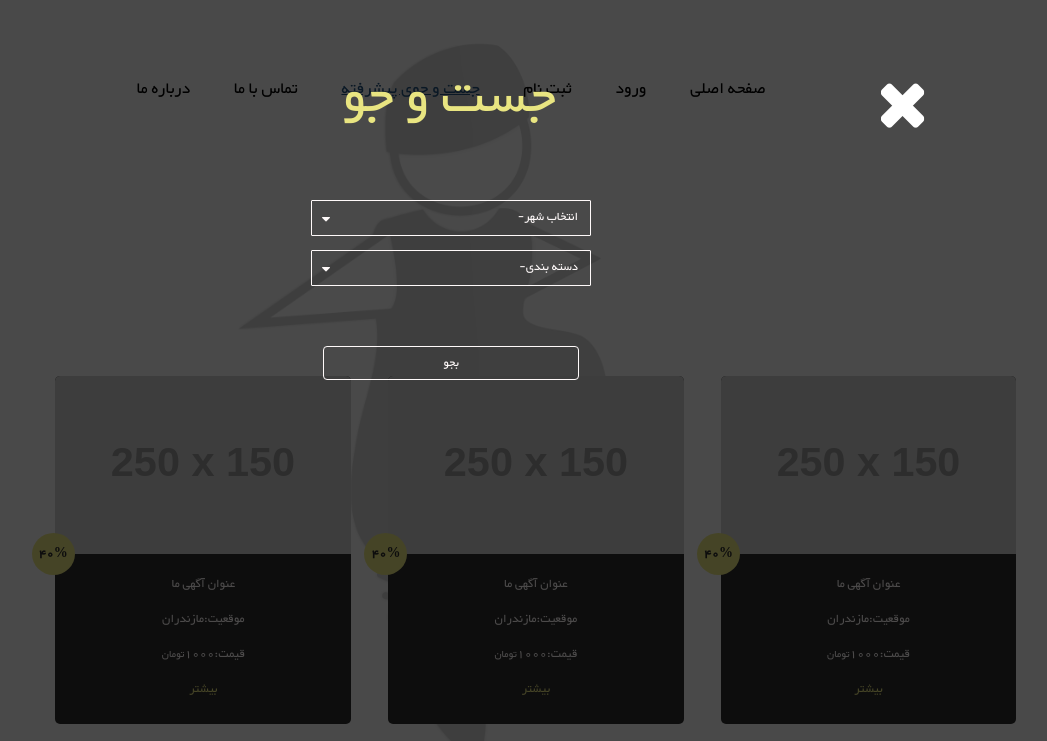
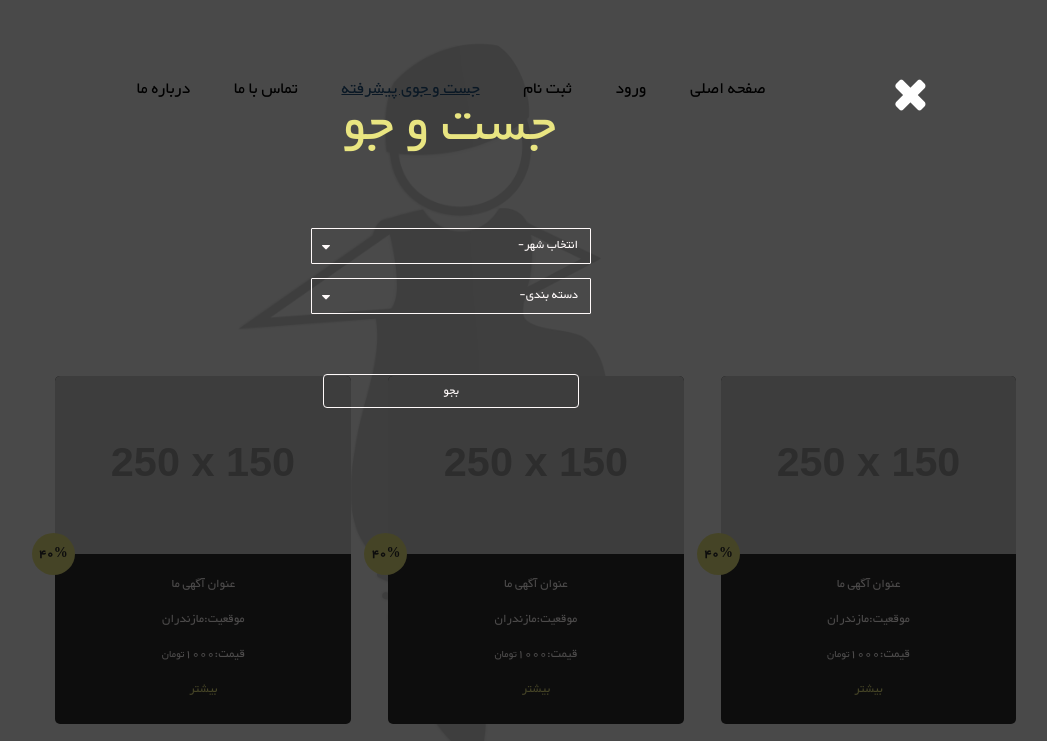
Before and after one commit to alifrd/Chake, a plain HTML site: page index.html in a window 1280 px wide. Both pictures are taken after a click on the link "جست و جوی پیشرفته". Shown: the top 741 px of the page, without its empty margins (189-1236 px from the left). Drawn offline with Linux system fonts and the light colour scheme; placeholder pictures from the web are drawn by us.

Commit message:
Update custom.css

```diff
--- a/css/custom.css
+++ b/css/custom.css
@@ -595,7 +595,7 @@ body.open .menu li:nth-child(6) a {
     color: #fff;
     opacity: 1;
     padding: 30px 35px;
-    font-size: 65px;
+    font-size: 45px;
 		background-color: unset;
 
 }
@@ -610,7 +610,7 @@ body.open .menu li:nth-child(6) a {
     font-weight: 300;
     text-align: center;
     border: 0px;
-    margin: 20% 0% 15%;
+    margin: 30% 0% 15%;
     outline: none;
 }
 #search input[type="search"]::-webkit-input-placeholder {
```
